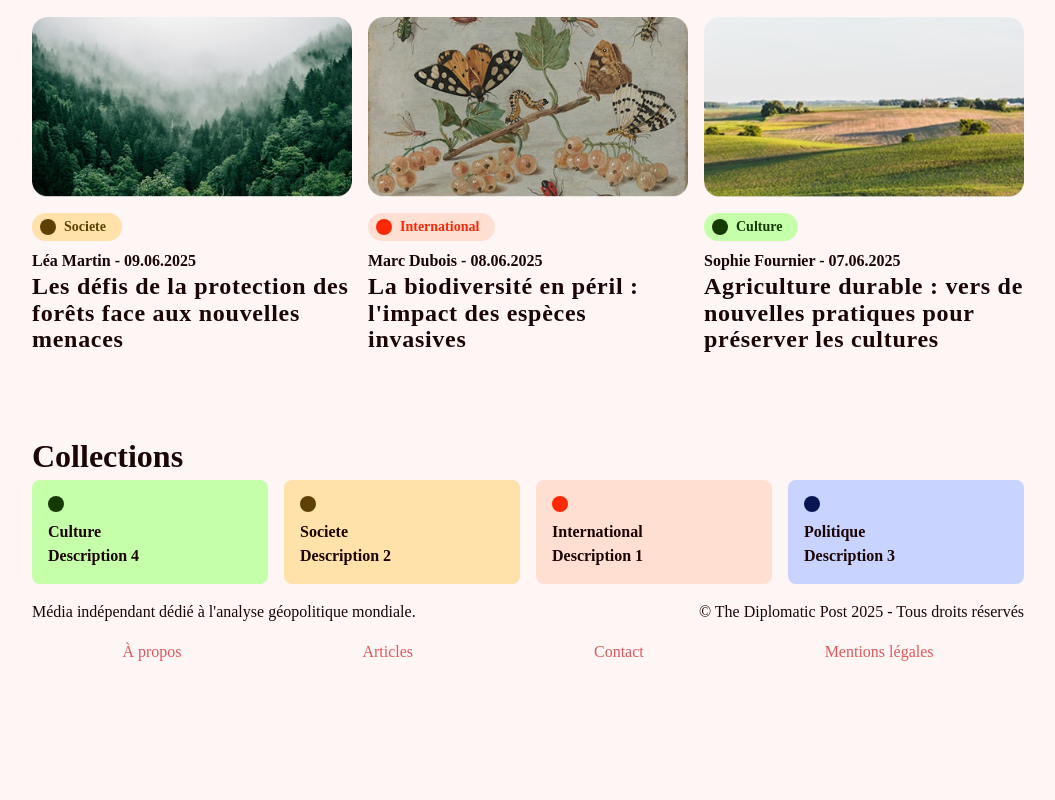
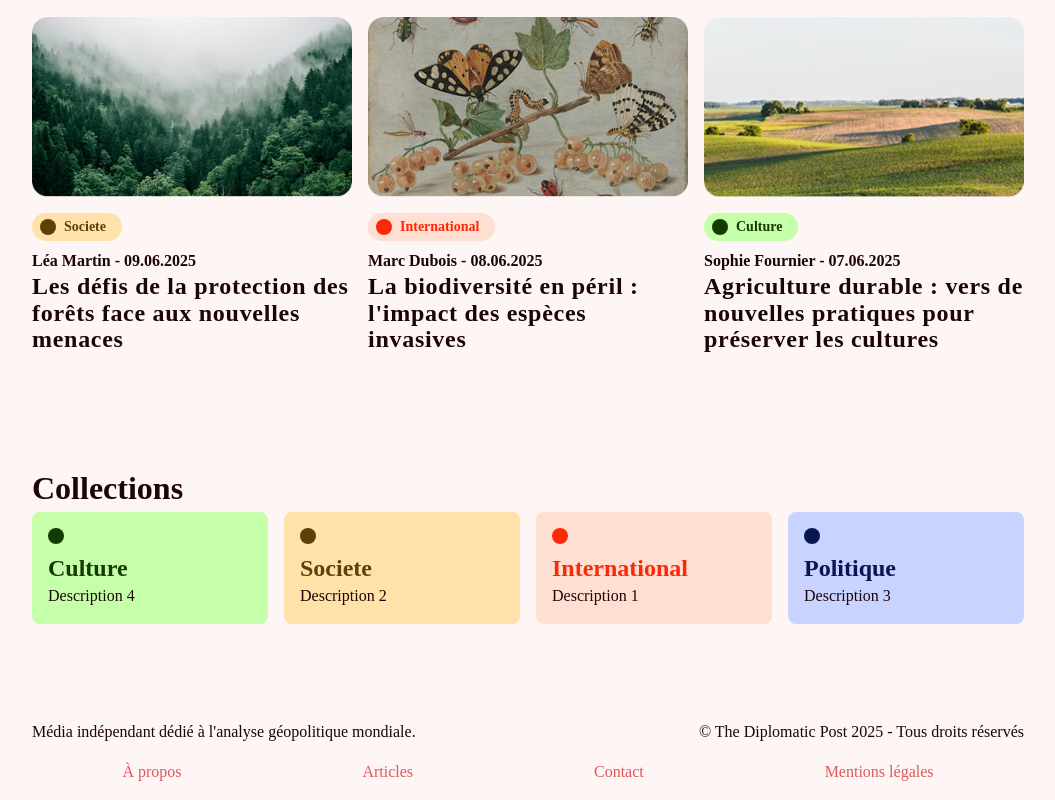
Before and after one commit to Hugo6800/site-diplomatic, a Next.js app: page / in a window 1280 px wide. Shown: the part 706-1506 px from the top of the page, without its empty margins (112-1167 px from the left). Before the commit the page ends 1386 px from the top, so only its background shows below. Built offline with nearby package versions, Linux system fonts and the light colour scheme.

Commit message:
update design page collections

```diff
--- a/app/collections/page.tsx
+++ b/app/collections/page.tsx
@@ -3,6 +3,7 @@
 import { useSearchParams } from 'next/navigation';
 import { articles } from '@/app/utils/articles';
 import ArticleOthers from '@/app/components/ArticleOthers';
+import { tagToClass } from '@/app/utils/tagMapping';
 
 // Convert date from DD.MM.YYYY to Date object for sorting
 const parseDate = (dateStr: string) => {
@@ -12,18 +13,23 @@ const parseDate = (dateStr: string) => {
 
 export default function CollectionsPage() {
     const searchParams = useSearchParams();
-    const tag = searchParams.get('tag');
-
+    const tag = searchParams.get('tag') || '';
+    const tagLower = tag.toLowerCase();
+    const cssTag = tagToClass[tagLower] || tagLower;
+    const colorCircle = `bg-tag-${cssTag}`;
+    const titleColor = `text-tag-${cssTag}`;
     const formattedTag = tag ? tag.charAt(0).toUpperCase() + tag.slice(1) : '';
 
-    // Sort articles by date (most recent first)
     const sortedArticles = [...articles].sort((a, b) =>
         parseDate(b.date).getTime() - parseDate(a.date).getTime()
     );
 
     return (
-        <main className="px-6 md:px-24 xl:px-36 mt-48 mb-20">
-            <h2 className="font-bold text-[2rem] mb-8">{formattedTag}</h2>
+        <main className="px-6 md:px-24 xl:px-36 mt-28 lg:mt-48 mb-20">
+            <div className="flex items-center gap-2 mb-8">
+                <div className={`w-4 h-4 rounded-full ${colorCircle}`}></div>
+                <h2 className={`font-bold text-[2rem] ${titleColor}`}>{formattedTag}</h2>
+            </div>
             <section className="grid grid-cols-1 md:grid-cols-2 lg:grid-cols-3 gap-8">
                 {sortedArticles.map(article => (
                     <ArticleOthers
--- a/app/components/CollectionCard.tsx
+++ b/app/components/CollectionCard.tsx
@@ -5,15 +5,16 @@ interface CollectionCardProps {
     name: string;
     description: string;
     backgroundColor: string;
+    titleColor: string;
 }
 
-export default function CollectionCard({ colorCircle, name, description, backgroundColor }: CollectionCardProps) {
+export default function CollectionCard({ colorCircle, name, description, backgroundColor, titleColor }: CollectionCardProps) {
     return (
         <Link href={`/collections?tag=${name.toLowerCase()}`}>
             <article className={`flex flex-col p-4 rounded-lg ${backgroundColor} cursor-pointer transition-transform hover:scale-105`}>
                <div className={`w-4 h-4 rounded-full ${colorCircle}`}></div>
-               <p className="font-bold mt-2">{name}</p>
-               <p className="font-bold">{description}</p>
+               <p className={`font-bold mt-2 text-2xl ${titleColor}`}>{name}</p>
+               <p>{description}</p>
             </article>
         </Link>
     )
--- a/app/components/Sections/CollectionsSection.tsx
+++ b/app/components/Sections/CollectionsSection.tsx
@@ -3,7 +3,7 @@ import CollectionCard from "../CollectionCard";
 
 export default function CollectionsSection() {
     return (
-        <section>
+        <section className="mt-28 mb-20">
             <h2 className="font-bold text-[2rem]">Collections</h2>
             <div className="grid grid-cols-1 md:grid-cols-2 lg:grid-cols-4 gap-4">
                 {collections.map((collection) => (
@@ -13,6 +13,7 @@ export default function CollectionsSection() {
                         name={collection.name}
                         description={collection.description}
                         backgroundColor={collection.backgroundColor}
+                        titleColor={collection.titleColor}
                     />
                 ))}
             </div>
--- a/app/components/Sections/SpotlightSection.tsx
+++ b/app/components/Sections/SpotlightSection.tsx
@@ -7,7 +7,7 @@ export default function SpotlightSection() {
     if (!spotlightArticle) return null
 
     return (
-        <section className="flex flex-col gap-4 mt-48">
+        <section className="flex flex-col gap-4 mt-28 lg:mt-48">
             <h2 className="font-bold text-[2rem]">À la une</h2>
             <ArticleSpotlight
                 key={spotlightArticle.id}
--- a/app/utils/collections.ts
+++ b/app/utils/collections.ts
@@ -4,6 +4,7 @@ export interface Collection {
     description: string;
     colorCircle: string;
     backgroundColor: string;
+    titleColor: string;
 }
 
 export const collections: Collection[] = [
@@ -12,27 +13,31 @@ export const collections: Collection[] = [
         name: "Culture",
         description: "Description 4",
         colorCircle: "bg-tag-culture",
-        backgroundColor: "bg-background-tag-culture"
+        backgroundColor: "bg-background-tag-culture",
+        titleColor: "text-tag-culture"
     },
     {
         id: 2,
         name: "Societe",
         description: "Description 2",
         colorCircle: "bg-tag-societe",
-        backgroundColor: "bg-background-tag-societe"
+        backgroundColor: "bg-background-tag-societe",
+        titleColor: "text-tag-societe"
     },
     {
         id: 1,
         name: "International",
         description: "Description 1",
         colorCircle: "bg-tag-international",
-        backgroundColor: "bg-background-tag-international"
+        backgroundColor: "bg-background-tag-international",
+        titleColor: "text-tag-international"
     },
     {
         id: 3,
         name: "Politique",
         description: "Description 3",
         colorCircle: "bg-tag-politic",
-        backgroundColor: "bg-background-tag-politic"
+        backgroundColor: "bg-background-tag-politic",
+        titleColor: "text-tag-politic"
     },
 ]
--- /dev/null
+++ b/app/utils/tagMapping.ts
@@ -0,0 +1,7 @@
+export const tagToClass: Record<string, string> = {
+    'politique': 'politic',
+    'tous': 'all',
+    'international': 'international',
+    'societe': 'societe',
+    'culture': 'culture'
+} as const;
```
